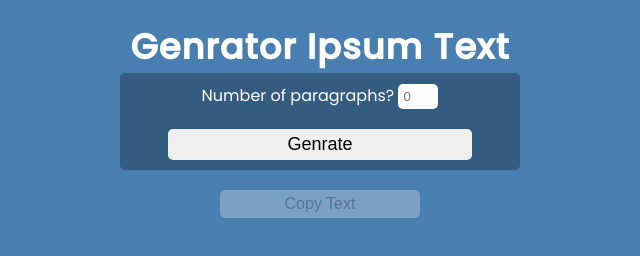
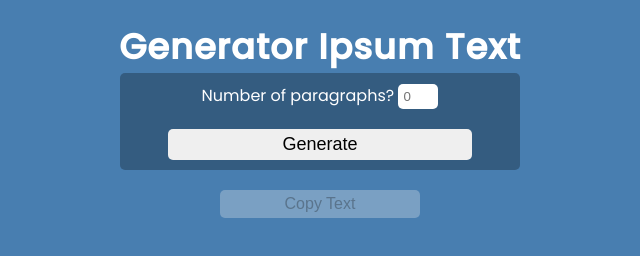
Before and after one commit to Awaischeema1/Ipsum-Generator, a plain HTML site: page index.html in a window 1280 px wide. Shown: the whole page, without its empty margins (320-960 px from the left). Drawn offline with Linux system fonts and the light colour scheme.

Commit message:
completed

```diff
--- a/index.html
+++ b/index.html
@@ -9,11 +9,11 @@
 </head>
 <body>
     <section class="section">
-        <h2>Genrator Ipsum Text</h2>
+        <h2>Generator Ipsum Text</h2>
         <form action="#">
             <span>Number of paragraphs?</span>
             <input type="number" placeholder="0" min="1" max="9">
-            <button type="submit">Genrate</button>
+            <button type="submit">Generate</button>
         </form>
         <button class="copy-btn" disabled>Copy Text</button>
         <article class="ipsum-text">
```
